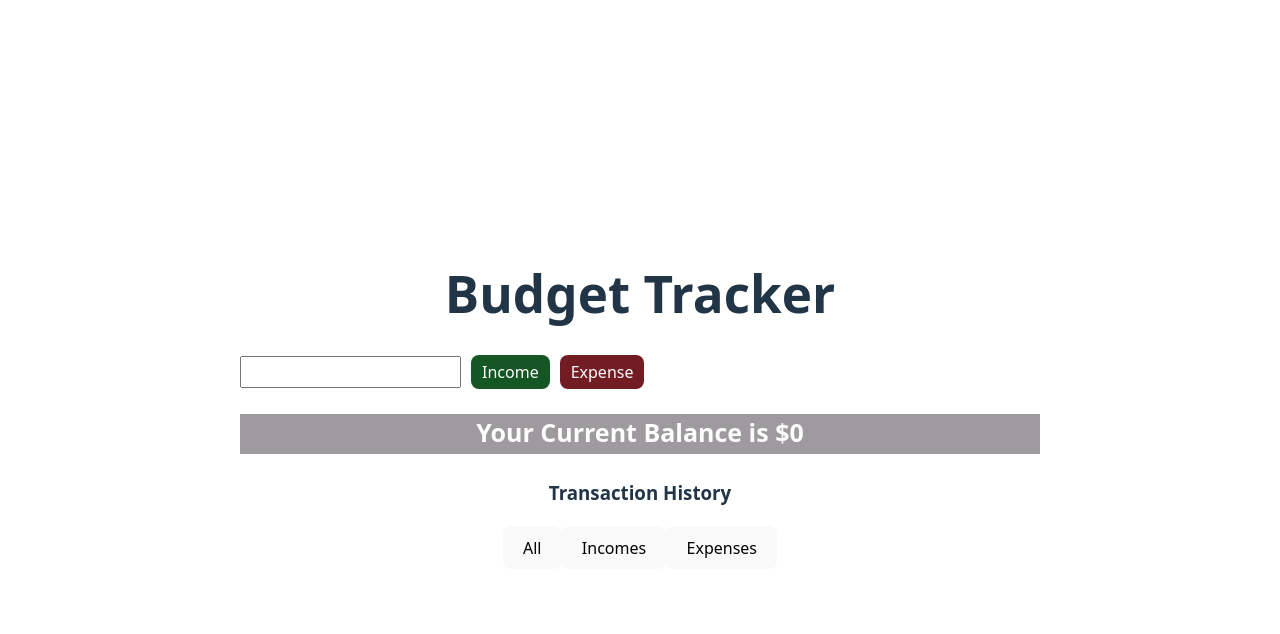
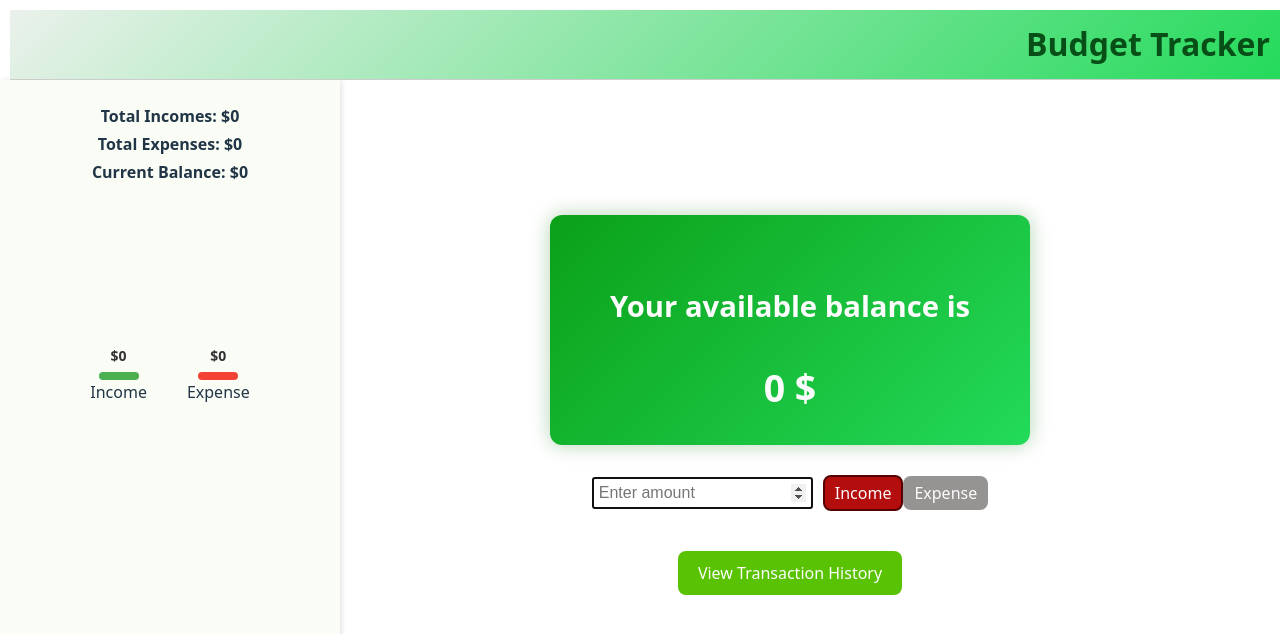
Before and after one commit to Tatev-Hovhannisyan/Budget-Tracker, a React (Vite) app: page / in a window 1280 px wide. Shown: the top 634 px of the page. Built offline with nearby package versions, Linux system fonts and the light colour scheme.

Commit message:
added Diagramma

```diff
--- a/src/App.css
+++ b/src/App.css
@@ -3,6 +3,25 @@
   margin: 0 auto;
   padding: 2rem;
   text-align: center;
+
+}
+
+.main-heading {
+  position: fixed;
+  top: 0;
+  left: 0;
+  width: 100%;
+  height: 70px;
+  background: linear-gradient(135deg, #eaf1eb, #23da5a);
+  z-index: 1000;
+  padding: 10px 0;
+  box-sizing: border-box;
+  border-bottom: 1px solid #ccc;
+  text-align:right;
+  font-size: 32px;
+  color: #074e17;
+  margin: 10px;
+  padding-right: 20px;
 }
 
 .input {
@@ -12,19 +31,22 @@
 
 .transaction-form {
   display: flex;
+  justify-content: center;
   align-items: center;
   gap: 10px;
+  width: 100%;
+  margin-bottom: 20px;
 }
 
 .IncomeBtn {
-  background-color: #155724;
+  background-color: #969393;
   color: #fdfcfc;
   padding: 5px 10px;
   font-size: 16px;
 }
 
 .ExpenseBtn {
-  background-color: #721c24;
+  background-color: #969393;
   color: #fdfcfc;
   padding: 5px 10px;
   font-size: 16px;
@@ -33,6 +55,8 @@
 .ul {
   padding: 0;
   margin: 0;
+  min-height: 200px;
+  overflow-y: auto;
 }
 
 .li {
@@ -41,9 +65,9 @@
   justify-content: space-between;
   align-items: center;
 
-  width: 800px;
-  padding: 10px 60px 10px 10px; /* больше места справа */
-  margin: 0 auto;
+  width: 900px;
+  padding: 10px 60px 10px 10px;
+  margin: 5px auto;
   box-sizing: border-box;
 }
 
@@ -97,9 +121,102 @@
 }
 
 .balance {
-  width: 800px;
-  height: 40px;
+  margin: 30px;
+  width: 400px;
+  height: 150px;
   font-size: 25px;
   color: #fdfcfc;
-  background-color: rgba(143, 140, 143, 0.867);
+  padding: 40px;
+  background: linear-gradient(135deg, #0ba018, #23da5a);
+  box-shadow: 0 0 20px rgba(11, 110, 2, 0.3);
+  border-radius: 12px;
 }
+
+.historyBtn {
+  margin: 20px;
+  background-color: #59c203;
+  color: #fdfcfc;
+}
+
+.backBtn {
+    position: fixed;
+  top: 30px;
+  left: 20px;
+  background-color: #3ea006;
+  color: #f7f5f5;
+  padding: 6px 12px;
+  font-size: 16px;
+  border: none;
+  border-radius: 6px;
+  cursor: pointer;
+  z-index: 11;
+  transition: background-color 0.3s ease;
+  z-index: 1100;
+}
+
+.backBtn:hover {
+  background-color: #57ac57;
+}
+
+.btnAll {
+  background-color: #ac7603;
+}
+.btnIncomes {
+  background-color: #59c203;
+}
+.btnExpenses {
+  background-color: #721c24;
+}
+
+.btnAll,
+.btnIncomes,
+.btnExpenses {
+  color: #fdfbfb;
+  margin: 5px;
+}
+
+.historyStyle {
+  background: linear-gradient(135deg, #0766d3, #23da5a) ;
+  color: #ffffff;
+  height: 50px;
+  width: 700px;
+  text-align: center;
+  justify-content: center;
+  display: flex;
+  align-items: center;
+  justify-content: center;
+  font-size: 20px;
+  margin: 10px auto;
+}
+
+.filter-buttons {
+  position: sticky;
+  top: 0;
+  display: flex;
+  justify-content: center;
+  gap: 10px;
+  padding: 10px 0;
+  z-index: 10;
+  margin: 10px;
+}
+
+.transaction-history-container {
+  max-height: 400px;
+  overflow-y: auto;
+  border: 1px solid #ccc;
+  padding: 10px 0;
+  width: 900px;
+  margin: 0 auto;
+  position: relative;
+}
+
+.selected {
+  border: 2px solid #550202;
+  background-color: #b40d0d;
+}
+
+.right-panel {
+  margin-left: 300px;
+  padding: 20px;
+  box-sizing: border-box;
+}
--- a/src/App.jsx
+++ b/src/App.jsx
@@ -1,21 +1,45 @@
-import "./App.css";
+import React, { useState } from "react";
 import { TransactionProvider } from "./TransactionsContext";
 import TransactionForm from "./TransactionForm";
 import TransactionHistory from "./TransactionHistory";
 import BalanceDisplay from "./BalanceDisplay";
+import Diagramma from "./Diagramma";
+import "./App.css"
 
 
 function App() {
+  const [showHistory, setShowHistory] = useState(false);
+
   return (
-    <>
-      <TransactionProvider>
-        <h1>Budget Tracker</h1>
-        <TransactionForm />
-          <BalanceDisplay />
-        <TransactionHistory />
+    <TransactionProvider>
+      <div className="app-layout">
+        <h2 className="main-heading">Budget Tracker</h2>
 
-      </TransactionProvider>
-    </>
+        <Diagramma />
+
+        <div className="right-panel">
+          {!showHistory ? (
+            <>
+              <BalanceDisplay />
+              <TransactionForm />
+              <button
+                className="historyBtn"
+                onClick={() => setShowHistory(true)}
+              >
+                View Transaction History
+              </button>
+            </>
+          ) : (
+            <>
+              <button className="backBtn" onClick={() => setShowHistory(false)}>
+                ⬅ Back
+              </button>
+              <TransactionHistory />
+            </>
+          )}
+        </div>
+      </div>
+    </TransactionProvider>
   );
 }
 
--- a/src/BalanceDisplay.jsx
+++ b/src/BalanceDisplay.jsx
@@ -2,7 +2,14 @@ import { useTransaction } from './TransactionsContext';
 
 function BalanceDisplay() {
   const { balance } = useTransaction();
-  return <h3 className="balance">Your Current Balance is ${balance}</h3>;
+  return (
+  <div className="balance">
+  <h3>Your available balance is</h3>
+  <h2>{`${balance.toLocaleString('de-DE')} $`}</h2>
+
+</div>
+
+ );
 }
 
 export default BalanceDisplay;
--- /dev/null
+++ b/src/Diagramma.css
@@ -0,0 +1,54 @@
+.diagramma-container {
+  position: fixed;
+  top: 80px; /* под заголовком */
+  left: 0;
+  width: 300px;
+  height: calc(100vh - 60px);
+  padding: 20px;
+  background-color: rgb(249, 253, 245);
+  box-shadow: 2px 0 5px rgba(0,0,0,0.1);
+  overflow-y: auto;
+  z-index: 900;
+}
+
+.totals p {
+  margin: 4px 0;
+  font-weight: bold;
+}
+
+.bar-chart {
+  display: flex;
+  justify-content: center;
+  align-items: flex-end;
+  height: 200px;
+  margin-top: 20px;
+  gap: 40px;
+}
+
+.bar-wrapper {
+  display: flex;
+  flex-direction: column;
+  align-items: center;
+}
+
+.amount-label {
+  margin-bottom: 6px;
+  font-weight: bold;
+  font-size: 14px;
+  color: #333;
+}
+
+.bar {
+  width: 40px;
+  min-height: 8px; /* минимально видимая полоска */
+  border-radius: 4px;
+  transition: height 0.3s ease;
+}
+
+.income-bar {
+  background-color: #4caf50;
+}
+
+.expense-bar {
+  background-color: #f44336;
+}
--- /dev/null
+++ b/src/Diagramma.jsx
@@ -0,0 +1,52 @@
+import React from "react";
+import { useTransaction } from "./TransactionsContext";
+import "./Diagramma.css";
+
+function Diagramma() {
+  const { history, balance } = useTransaction();
+
+  const income = history
+    .filter((el) => el.type === "income")
+    .reduce((sum, el) => sum + el.amount, 0);
+
+  const expense = history
+    .filter((el) => el.type === "expense")
+    .reduce((sum, el) => sum + el.amount, 0);
+
+  const max = Math.max(income, expense, 1); // защищает от деления на 0
+
+  const incomeHeight = (income / max) * 150; // 150px — максимальная высота
+  const expenseHeight = (expense / max) * 150;
+
+  return (
+    <div className="diagramma-container">
+      <div className="totals">
+        <p>Total Incomes: ${income.toLocaleString("de-DE")}</p>
+        <p>Total Expenses: ${expense.toLocaleString("de-DE")}</p>
+        <p>Current Balance: ${balance.toLocaleString("de-DE")}</p>
+      </div>
+
+      <div className="bar-chart">
+        <div className="bar-wrapper">
+          <span className="amount-label">${income.toLocaleString()}</span>
+          <div
+            className="bar income-bar"
+            style={{ height: `${incomeHeight}px` }}
+          ></div>
+          <span>Income</span>
+        </div>
+
+        <div className="bar-wrapper">
+          <span className="amount-label">${expense.toLocaleString()}</span>
+          <div
+            className="bar expense-bar"
+            style={{ height: `${expenseHeight}px` }}
+          ></div>
+          <span>Expense</span>
+        </div>
+      </div>
+    </div>
+  );
+}
+
+export default Diagramma;
--- a/src/TransactionForm.jsx
+++ b/src/TransactionForm.jsx
@@ -1,21 +1,29 @@
-import React, { useState } from 'react';
-import { useTransaction, useTransactionDispatch } from './TransactionsContext';
+import React, { useState, useRef, useEffect } from "react";
+import { useTransaction, useTransactionDispatch } from "./TransactionsContext";
 
 function TransactionForm() {
   const [amount, setAmount] = useState('');
   const [error, setError] = useState('');
+  const [type, setType] = useState('income'); // income или expense
   const dispatch = useTransactionDispatch();
   const { balance } = useTransaction();
+
+  const inputRef = useRef(null);
+
+  useEffect(() => {
+    inputRef.current?.focus();
+  }, [])
 
   function handleChange(e) {
     setAmount(e.target.value);
     setError('');
   }
 
-  function addTransaction(type) {
-    const numericAmount = Number(amount);
+  function addTransaction() {
+    const cleaned = amount.replace(',', '.');
+    const numericAmount = Number(cleaned);
 
-    if (amount === "" || isNaN(numericAmount) || numericAmount < 0) {
+    if (cleaned === "" || isNaN(numericAmount) || numericAmount <= 0) {
       setError("Please enter a valid amount.");
       return;
     }
@@ -25,35 +33,63 @@ function TransactionForm() {
       return;
     }
 
-    setError("");
     dispatch({
       type,
       amount: Number(numericAmount.toFixed(2)),
     });
+
     setAmount('');
+    setError('');
   }
 
-  function handleSubmit(e) {
-    e.preventDefault();
-    addTransaction('income');
+  function handleKeyDown(e) {
+    if (e.key === "ArrowRight" || e.key === "ArrowLeft") {
+      setType((prev) => (prev === "income" ? "expense" : "income"));
+    }
+
+    if (e.key === "Enter") {
+      e.preventDefault();
+      addTransaction();
+    }
   }
 
   return (
-    <form onSubmit={handleSubmit} className="transaction-form">
+    <form className="transaction-form" onKeyDown={handleKeyDown}>
       <input
-        className='input'
-        type='number'
+      ref = {inputRef}
+        className="input"
+        type="number"
         value={amount}
         onChange={handleChange}
+        placeholder="Enter amount"
         step="0.01"
         min="0"
       />
-      <button type="button" className='IncomeBtn' onClick={() => addTransaction('income')}>
-        Income
-      </button>
-      <button type='button' className='ExpenseBtn' onClick={() => addTransaction('expense')}>
-        Expense
-      </button>
+
+      <div className="button-group">
+        <button
+          type="button"
+          className={`IncomeBtn ${type === 'income' ? 'selected' : ''}`}
+          onClick={() => {
+            setType('income')
+          addTransaction()
+          }}
+        >
+          Income
+        </button>
+
+        <button
+          type="button"
+          className={`ExpenseBtn ${type === 'expense' ? 'selected' : ''}`}
+          onClick={() => {
+            setType('expense')
+          addTransaction();
+          }}
+        >
+          Expense
+        </button>
+      </div>
+
       {error && <p className="error" style={{ color: 'red' }}>{error}</p>}
     </form>
   );
--- a/src/TransactionHistory.jsx
+++ b/src/TransactionHistory.jsx
@@ -2,7 +2,7 @@ import React, { useState } from "react";
 import { useTransaction, useTransactionDispatch } from "./TransactionsContext";
 
 function TransactionHistory() {
-  const { history } = useTransaction();
+  const { history, balance } = useTransaction();
   const dispatch = useTransactionDispatch();
   const [filter, setFilter] = useState("all");
 
@@ -11,15 +11,37 @@ function TransactionHistory() {
     return filter === el.type;
   });
 
+  const totalAmount = filteredHistory.reduce(
+    (sum, item) => sum + item.amount,
+    0
+  );
+
   return (
-    <div>
-      <h3>Transaction History</h3>
-      <button onClick={() => setFilter("all")}>All</button>
-      <button onClick={() => setFilter("income")}>Incomes</button>
-      <button onClick={() => setFilter("expense")}>Expenses</button>
+    <>
+      <h2>Transaction History</h2>
+      <div className="filter-buttons">
+        <button className="btnAll" onClick={() => setFilter("all")}> All </button>
+        <button className="btnIncomes" onClick={() => setFilter("income")}> Incomes </button>
+        <button className="btnExpenses" onClick={() => setFilter("expense")}> Expenses </button>
+      </div>
+
+ <div className="historyStyle">
+          {filter === "all" ? (
+            <>Your balance is ${balance.toLocaleString('de-DE')}</>
+          ) : filter === "income" ? (
+            <>Total income amount: ${totalAmount.toLocaleString('de-DE')}</>
+          ) : filter === "expense" ? (
+            <>Total expense amount: ${totalAmount.toLocaleString('de-DE')}</>
+          ) : null}
+        </div>
+
+      <div className="transaction-history-container">
 
         <ul className="ul">
-        {filteredHistory.map((el) => {
+          {filteredHistory.length === 0 ? (
+            <p>There are no transactions yet</p>
+          ) : (
+            filteredHistory.map((el) => {
               const originalIndex = history.findIndex(
                 (item) =>
                   item.timestamp === el.timestamp &&
@@ -30,25 +52,31 @@ function TransactionHistory() {
               return (
                 <li
                   key={el.timestamp}
-              className={`li ${el.type === "income" ? "incomeStyle" : "expenseStyle"}`}
+                  className={`li ${
+                    el.type === "income" ? "incomeStyle" : "expenseStyle"
+                  }`}
                 >
                   {el.type === "income"
-                ? `You added $${el.amount} - Balance: $${el.currentBalance}`
-                : `You spent $${el.amount} - Balance: $${el.currentBalance}`}
+                    ? `${el.amount.toLocaleString('de-DE')} income - remaining balance: $${el.currentBalance.toLocaleString('de-DE')}`
+                    : `${el.amount.toLocaleString('de-DE')} expence - remaining balance: $${el.currentBalance.toLocaleString('de-DE')}`}
                   <span> — {new Date(el.timestamp).toLocaleString()}</span>
                   {originalIndex !== -1 && (
                     <button
                       className="btnRemove"
-                  onClick={() => dispatch({ type: "deleted", index: originalIndex })}
+                      onClick={() =>
+                        dispatch({ type: "deleted", index: originalIndex })
+                      }
                     >
                       x
                     </button>
                   )}
                 </li>
               );
-        })}
+            })
+          )}
         </ul>
       </div>
+    </>
   );
 }
 
```
Lines whose indentation alone changed are shown as unchanged.
